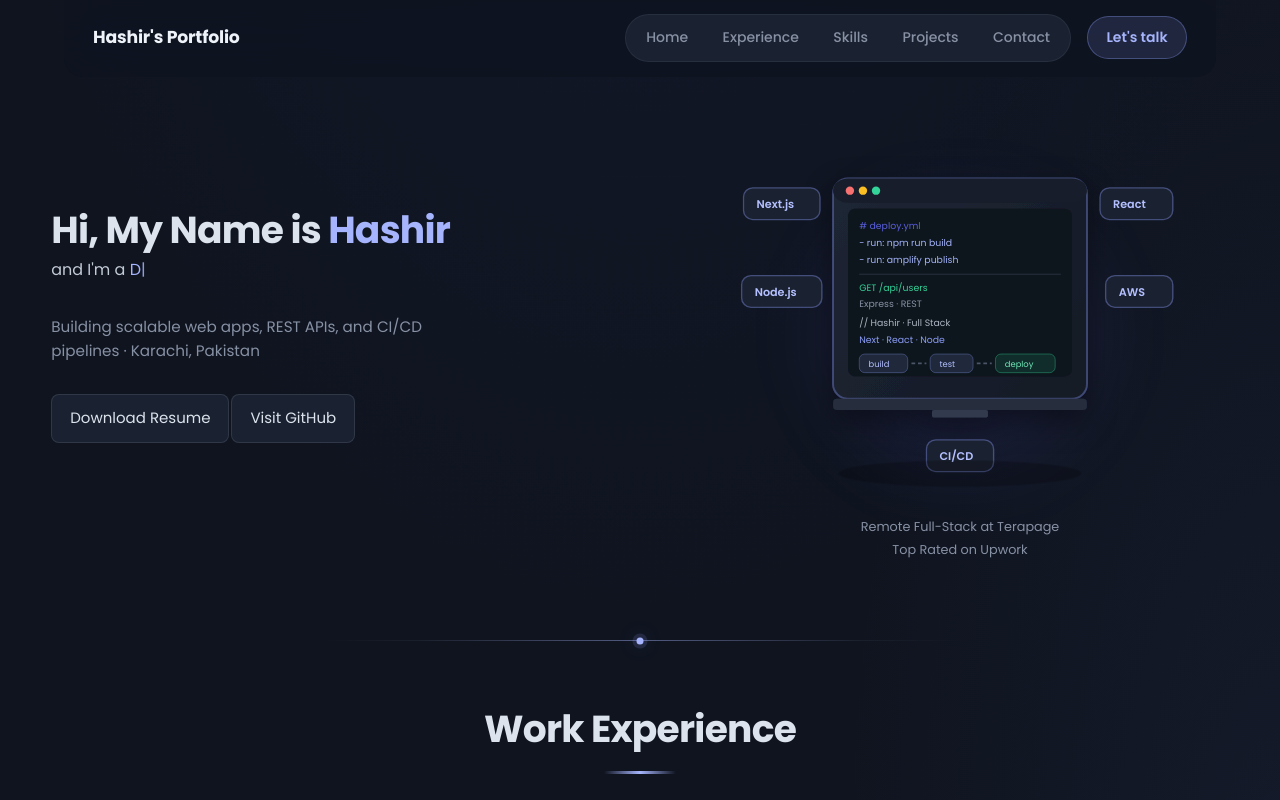
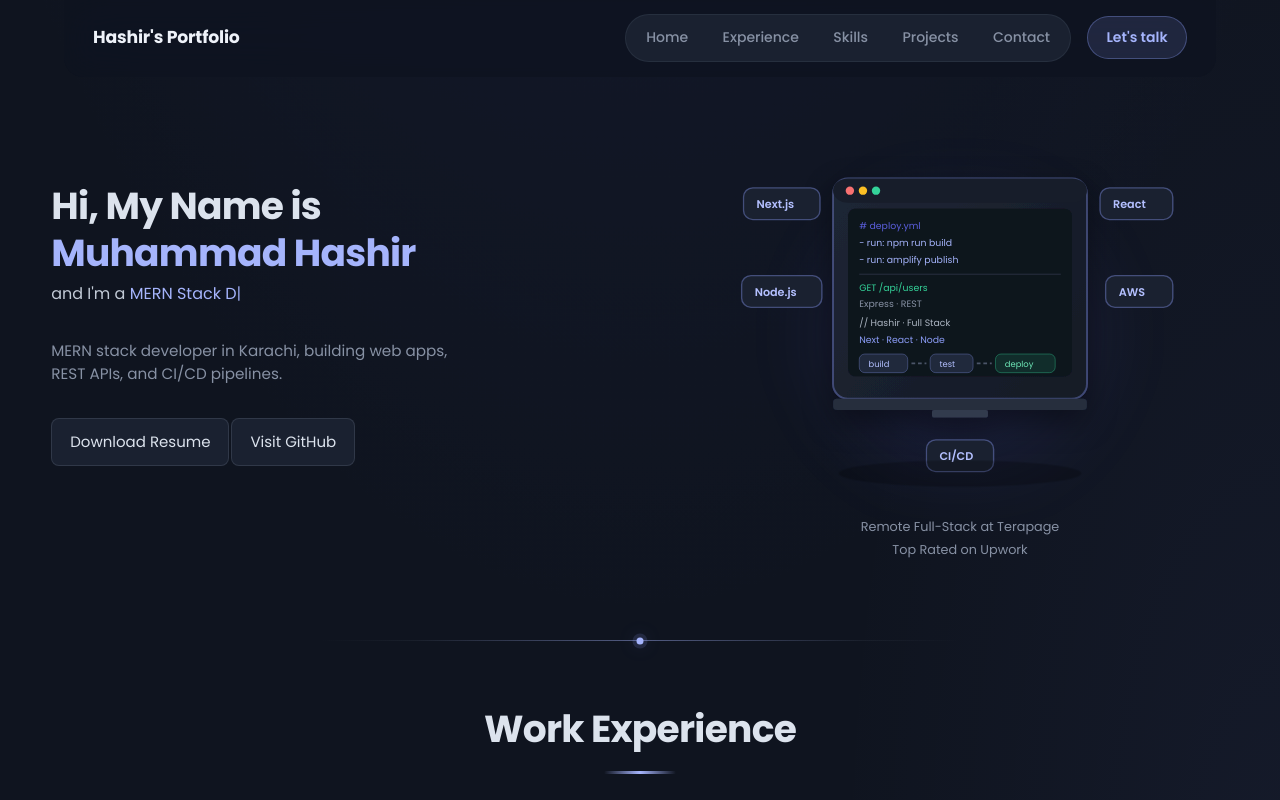
Before and after one commit to Hashir39/portfolio, a React (Create React App) app: page / in a window 1280 px wide. Shown: the top 800 px of the page. Built offline with nearby package versions, Linux system fonts and the light colour scheme.

Commit message:
seo changes

```diff
--- a/public/index.html
+++ b/public/index.html
@@ -6,22 +6,64 @@
 
     <meta name="viewport" content="width=device-width, initial-scale=1.0" />
     <meta name="theme-color" content="#0f141f" />
+    <title>Muhammad Hashir | Full Stack &amp; MERN Developer</title>
     <meta
       name="description"
-      content="Muhammad Hashir — MERN stack and React developer portfolio. Projects, experience, and contact."
+      content="Muhammad Hashir is a full stack and MERN stack developer in Karachi, Pakistan. View Hashir's portfolio, projects, and contact."
     />
+    <meta name="author" content="Muhammad Hashir" />
+    <meta name="robots" content="index, follow" />
+    <link rel="canonical" href="https://hashir32.netlify.app/" />
+
+    <meta property="og:type" content="website" />
+    <meta property="og:url" content="https://hashir32.netlify.app/" />
+    <meta property="og:title" content="Muhammad Hashir | Full Stack &amp; MERN Developer" />
+    <meta
+      property="og:description"
+      content="Muhammad Hashir is a full stack and MERN stack developer in Karachi, Pakistan. View Hashir's portfolio, projects, and contact."
+    />
+    <meta property="og:image" content="https://hashir32.netlify.app/logo192.png" />
+    <meta name="twitter:card" content="summary" />
+    <meta name="twitter:title" content="Muhammad Hashir | Full Stack &amp; MERN Developer" />
+    <meta
+      name="twitter:description"
+      content="Muhammad Hashir is a full stack and MERN stack developer in Karachi, Pakistan. View Hashir's portfolio, projects, and contact."
+    />
+
+    <script type="application/ld+json">
+      {
+        "@context": "https://schema.org",
+        "@type": "Person",
+        "name": "Muhammad Hashir",
+        "url": "https://hashir32.netlify.app/",
+        "jobTitle": ["Full Stack Developer", "MERN Stack Developer"],
+        "description": "Muhammad Hashir is a full stack and MERN stack developer in Karachi, Pakistan.",
+        "address": {
+          "@type": "PostalAddress",
+          "addressLocality": "Karachi",
+          "addressCountry": "PK"
+        },
+        "sameAs": [
+          "https://github.com/Hashir39",
+          "https://www.linkedin.com/in/muhammad-hashir-4b3959268/"
+        ]
+      }
+    </script>
+
     <link rel="apple-touch-icon" href="%PUBLIC_URL%/logo192.png" />
     <link rel="manifest" href="%PUBLIC_URL%/manifest.json" />
-      <link rel="preconnect" href="https://fonts.googleapis.com" />
-      <link rel="preconnect" href="https://fonts.gstatic.com" crossOrigin="true" />
-      <link
-        href="https://fonts.googleapis.com/css2?family=Poppins:ital,wght@0,400;0,500;0,600;0,700;1,600&display=swap"
-        rel="stylesheet"
-      />
-    <title>Hashir's Portfolio</title>
+    <link rel="preconnect" href="https://fonts.googleapis.com" />
+    <link rel="preconnect" href="https://fonts.gstatic.com" crossorigin="true" />
+    <link
+      href="https://fonts.googleapis.com/css2?family=Poppins:ital,wght@0,400;0,500;0,600;0,700;1,600&display=swap"
+      rel="stylesheet"
+    />
   </head>
   <body>
-    <noscript>You need to enable JavaScript to run this app.</noscript>
-    <div id="root" ></div>
+    <noscript>
+      <p>Muhammad Hashir is a full stack and MERN stack developer in Karachi, Pakistan. This is Hashir's portfolio.</p>
+      <p>You need to enable JavaScript to run this app.</p>
+    </noscript>
+    <div id="root"></div>
   </body>
 </html>
--- a/src/components/Home.js
+++ b/src/components/Home.js
@@ -26,6 +26,7 @@ const TypedComponent = () => {
     const typed = new Typed(typedRef.current, {
       strings: [
         'Full Stack Developer',
+        'MERN Stack Developer',
         'DevOps Engineer',
         'React Developer',
       ],
@@ -43,7 +44,11 @@ const TypedComponent = () => {
     };
   }, []);
 
-  return <span ref={typedRef} className="hero-typed-target" aria-live="polite" />;
+  return (
+    <span ref={typedRef} className="hero-typed-target" aria-live="polite">
+      Full Stack Developer
+    </span>
+  );
 };
 
 
@@ -64,14 +69,14 @@ const Home = () => {
         <section className="firstsection" aria-labelledby="hero-heading">
           <div className="leftsection">
             <h1 id="hero-heading" className="hero-heading">
-              Hi, My Name is <span className="purple">Hashir</span>
+              Hi, My Name is <span className="hero-name purple">Muhammad Hashir</span>
             </h1>
             <p className="hero-role-line">
               <span className="hero-role-prefix">and I&apos;m a</span>{' '}
               <TypedComponent />
             </p>
             <p className="hero-tagline">
-              Building scalable web apps, REST APIs, and CI/CD pipelines · Karachi, Pakistan
+              MERN stack developer in Karachi, building web apps, REST APIs, and CI/CD pipelines.
             </p>
             <div className="buttons">
               <button className="btn" type="button" onClick={handleDownloadResume} >Download Resume</button>
--- a/src/styles/index.css
+++ b/src/styles/index.css
@@ -104,6 +104,9 @@ body {
   display: flex;
   align-items: center;
   justify-content: center;
+}
+.hero-name {
+  white-space: nowrap;
 }
 .purple {
   color: var(--accent-soft);
```
Also changed, not shown: public/manifest.json, public/robots.txt, 1 other file (tests, documents, lock files or other folders).
